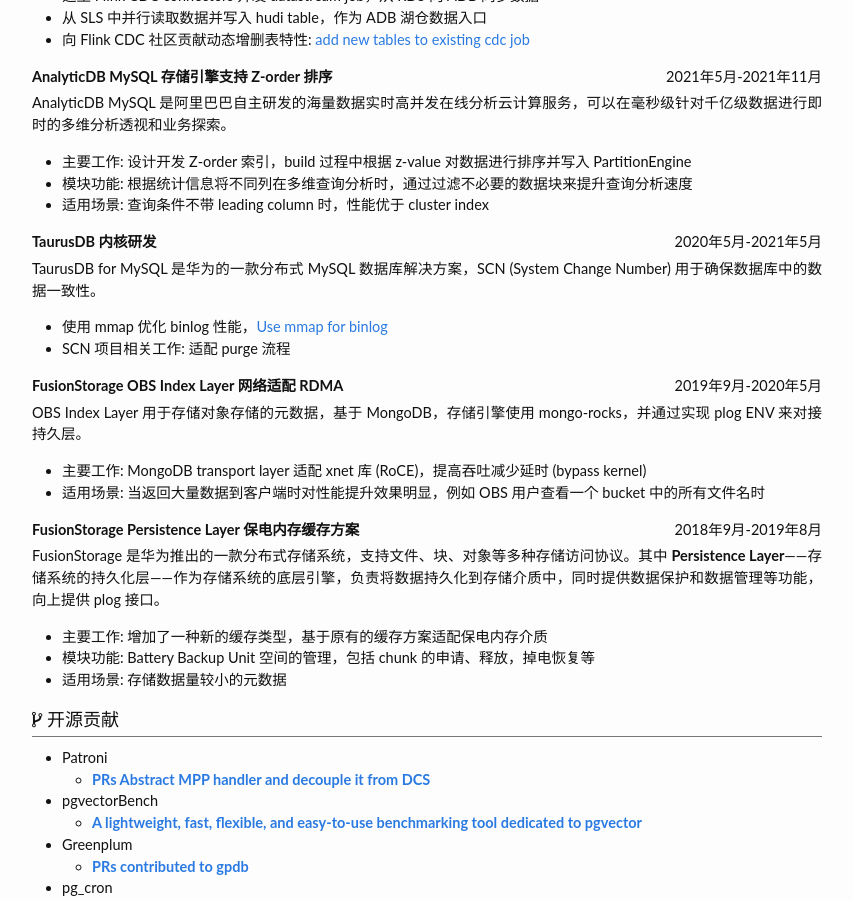
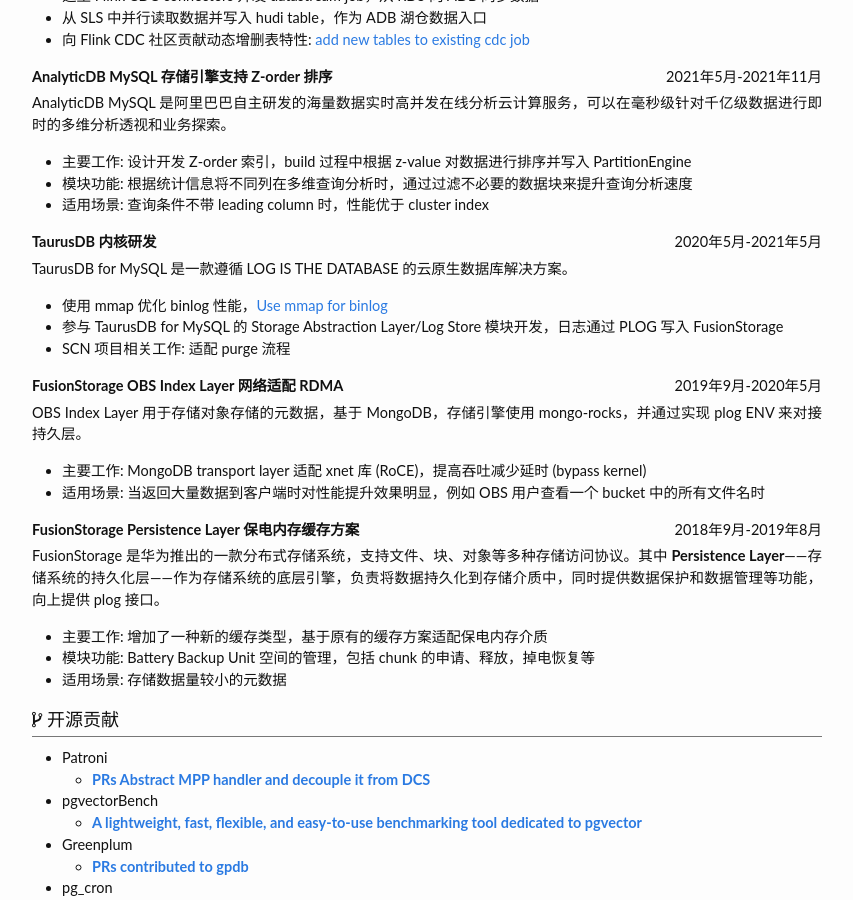
Before and after one commit to zhjwpku/zhjwpku.github.io, a Jekyll site: the page built from resume.html, in a window 1280 px wide and 900 px high, scrolled down 1475 px. Shown: the whole window, without its empty margins (213-1066 px from the left). Built offline with Jekyll 4.4.1, drawn with Linux system fonts in a browser that asks for light colours; comment, search, counter and statistics services are not loaded.

Commit message:
update resume
Signed-off-by: Zhao Junwang <zhjwpku@gmail.com>

```diff
--- a/resume.html
+++ b/resume.html
@@ -114,11 +114,11 @@
       </ul>
 
       <div><strong>TaurusDB 内核研发</strong><span style="float:right">2020年5月-2021年5月</span></div>
-      <p style="margin-top: 5px;">TaurusDB for MySQL 是华为的一款分布式 MySQL 数据库解决方案，SCN (System Change Number) 用于确保数据库中的数据一致性。
+      <p style="margin-top: 5px;">TaurusDB for MySQL 是一款遵循 LOG IS THE DATABASE 的云原生数据库解决方案。
       </p>
       <ul>
-        <li>使用 mmap 优化 binlog 性能，<a href="https://github.com/mysql/mysql-server/pull/314">Use mmap for binlog</a>
-        </li>
+        <li>使用 mmap 优化 binlog 性能，<a href="https://github.com/mysql/mysql-server/pull/314">Use mmap for binlog</a></li>
+        <li>参与 TaurusDB for MySQL 的 Storage Abstraction Layer/Log Store 模块开发，日志通过 PLOG 写入 FusionStorage</li>
         <li>SCN 项目相关工作: 适配 purge 流程</li>
       </ul>
 
```
Also changed, not shown: 2 other files.
